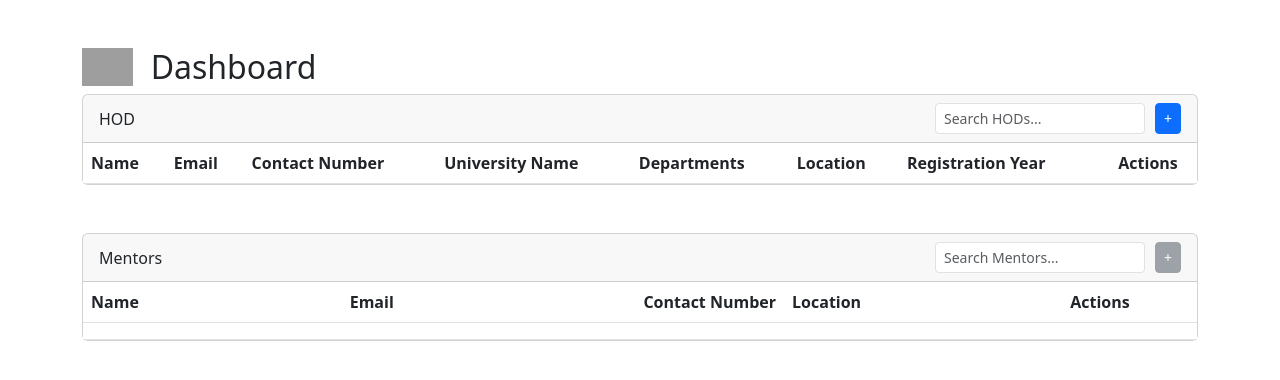
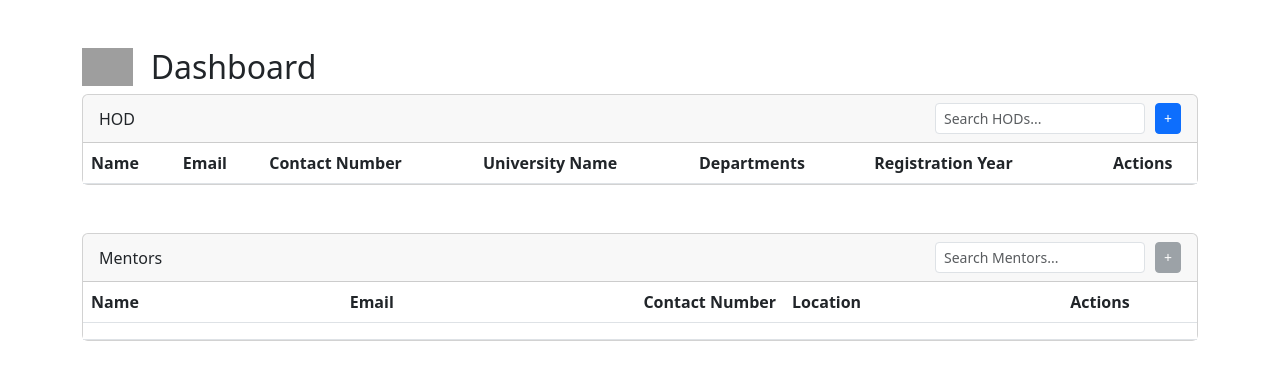
Before and after one commit to bharu2812/internship_project, a FastAPI app: page /dashboard in a window 1280 px wide. Shown: the top 380 px of the page. Run offline with FastAPI, Linux system fonts and the light colour scheme; data that the repository does not hold is empty; grey boxes are pictures that could not be loaded.

Commit message:
improved university , department and registration year , removed location as a field.

```diff
--- a/src/main.py
+++ b/src/main.py
@@ -171,6 +171,7 @@ async def show_dashboard(request: Request):
 # Show create HOD form after login
 @app.get("/create-hod-form", response_class=HTMLResponse)
 async def show_create_hod_form(request: Request, hod_id: str = None):
+    from datetime import datetime
     hod_data = None
     if hod_id:
         from db.mongodb import get_db
@@ -184,11 +185,11 @@ async def show_create_hod_form(request: Request, hod_id: str = None):
                 "email": hod.get("email", ""),
                 "contact_number": hod.get("contact_number", ""),
                 "university_name": hod.get("university_name", ""),
-                "location": hod.get("location", ""),
                 "departments": ", ".join(hod.get("departments", [])) if isinstance(hod.get("departments"), list) else hod.get("departments", ""),
                 "registration_year": hod.get("registration_year", "")
             }
-    return templates.TemplateResponse("create_hod.html", {"request": request, "hod": hod_data})
+    current_year = datetime.now().year
+    return templates.TemplateResponse("create_hod.html", {"request": request, "hod": hod_data, "current_year": current_year})
 
 # Handle HOD form submission and call API
 @app.post("/submit-hod")
@@ -198,7 +199,6 @@ async def submit_hod(
     email: str = Form(...),
     contact_number: str = Form(...),
     university_name: str = Form(...),
-    location: str = Form(...),
     departments: str = Form(...),
     registration_year: str = Form(...),
     hod_id: str = Form(None)
@@ -216,7 +216,6 @@ async def submit_hod(
                 "email": email,
                 "contact_number": contact_number,
                 "university_name": university_name,
-                "location": location,
                 "departments": departments_list,
                 "registration_year": registration_year
             }}
@@ -236,7 +235,6 @@ async def submit_hod(
                         "email": email,
                         "contact_number": contact_number,
                         "university_name": university_name,
-                        "location": location,
                         "departments": departments,
                         "registration_year": registration_year
                     },
@@ -249,7 +247,6 @@ async def submit_hod(
             "email": email,
             "contact_number": contact_number,
             "university_name": university_name,
-            "location": location,
             "departments": departments_list,
             "registration_year": registration_year
         }
--- a/src/models/hod.py
+++ b/src/models/hod.py
@@ -10,7 +10,6 @@ class HOD(BaseModel):
     email: EmailStr
     contact_number: str = Field(..., pattern=r'^\d{10}$', description="10 digit phone number")
     university_name: str = Field(..., min_length=1, description="University name")
-    location: str = Field(..., min_length=1, description="Location")
     departments: List[str] = Field(..., min_items=1, description="List of departments")
 
     registration_year: str = Field(..., pattern=r'^(19|20)\d{2}$', description="4-digit registration year")
--- a/src/templates/dashboard.html
+++ b/src/templates/dashboard.html
@@ -30,8 +30,7 @@
                     <th onclick="sortTable('hod-table', 2)" style="cursor:pointer;">Contact Number</th>
                     <th onclick="sortTable('hod-table', 3)" style="cursor:pointer;">University Name</th>
                     <th onclick="sortTable('hod-table', 4)" style="cursor:pointer;">Departments</th>
-                    <th onclick="sortTable('hod-table', 5)" style="cursor:pointer;">Location</th>
-                    <th onclick="sortTable('hod-table', 6)" style="cursor:pointer;">Registration Year</th>
+                    <th onclick="sortTable('hod-table', 5)" style="cursor:pointer;">Registration Year</th>
                     <th class="text-center">Actions</th>
                 </tr>
                 </thead>
@@ -49,7 +48,6 @@
                     <td>{{ hod.contact_number }}</td>
                     <td>{{ hod.university_name }}</td>
                     <td>{% if hod.departments %}{{ hod.departments | join(', ') }}{% endif %}</td>
-                    <td>{{ hod.location }}</td>
                     <td>{{ hod.registration_year }}</td>
                     <td class="text-center">
                         <!-- View Details removed as requested -->
```
Also changed, not shown: internship_proj_venv/pyvenv.cfg (+4 -4 lines), src/templates/create_hod.html (+10 -5 lines), 10 other files.
